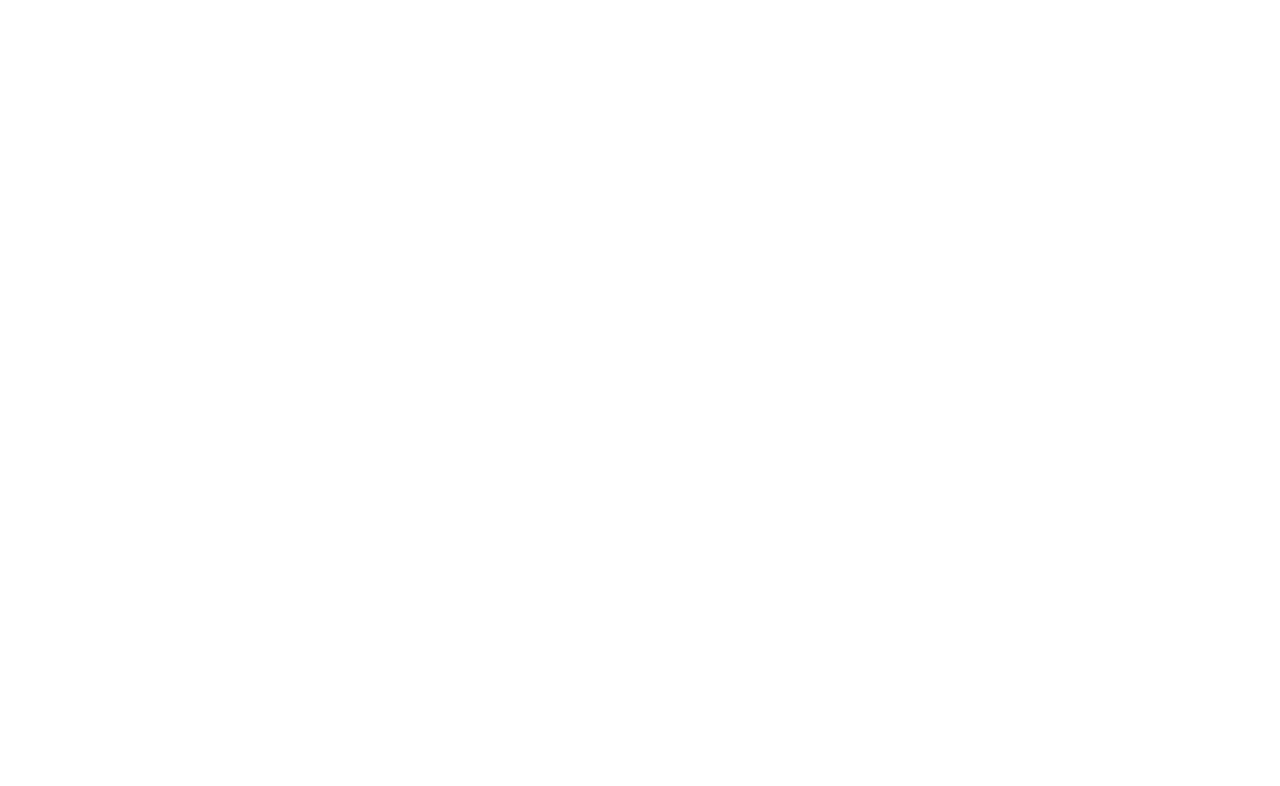
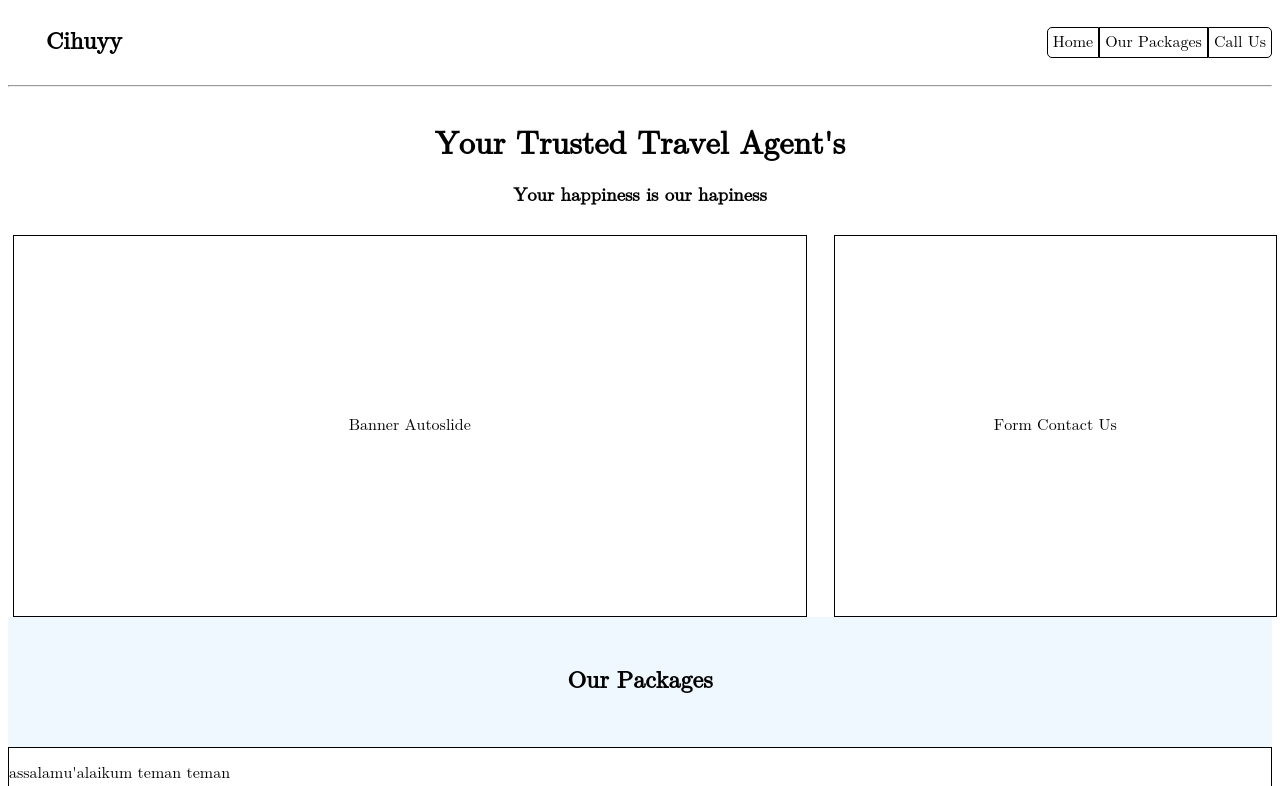
Before and after one commit to revou-fundamental-course/17-feb-25-NaufalFathinRamadhan, a plain HTML site: page index.html in a window 1280 px wide. Shown: the top 786 px of the page. Drawn offline with Linux system fonts and the light colour scheme.

Commit message:
layout50%

```diff
--- a/css/style.css
+++ b/css/style.css
@@ -1 +1,88 @@
 /* ini file css */
+body{
+    font-family: math;
+}
+
+.main-header{
+    display: flex;
+    justify-content: space-between;
+    align-items: center;
+}
+
+.main-header h2{
+    margin-left: 3%;
+}
+
+nav{
+    display: flex;
+}
+
+nav>a{
+   text-decoration: none;
+   border: 1px solid;
+   padding: 5px;
+   color: black;
+   border-radius: 5px;
+}
+
+.no-border-radius{
+    border-radius: 0px;
+}
+
+.no-border-radius-home{
+    border-top-left-radius: 5px;
+    border-top-right-radius: 0px;
+    border-bottom-left-radius: 5px;
+    border-bottom-right-radius: 0px;
+}
+
+.no-border-radius-call{
+    border-top-left-radius: 0px;
+    border-top-right-radius: 5px;
+    border-bottom-left-radius: 0px;
+    border-bottom-right-radius: 5px;
+}
+
+.header-content{
+    text-align: center;
+    height: 140px;
+    align-content: center;
+}
+
+.main_content{
+    display: flex;
+    padding-left: 5px;
+    padding-right: 5px;
+    width: 100%;
+    text-align: center;
+    gap: 27px ;
+}
+
+.main-container1{
+    border: 1px solid;
+    height: 380px;
+    width: 100%;
+    align-content: center;
+    padding-left: 175px;
+    padding-right: 175px;
+}
+
+.main-container2{
+    border: 1px solid;
+    text-align: center;
+    height: 380px;
+    width: 100%;
+    align-content: center;
+}
+
+.header-packages{
+    height: 130px;
+    text-align: center;
+    align-content: center;
+    background-color: aliceblue;
+}
+
+.our-packages-content{
+    border: 1px solid;
+    height: 900px;
+}
--- a/index.html
+++ b/index.html
@@ -9,10 +9,53 @@
 <body>
 
 <!-- header / navbar -->
-   <header></header>
+   <header class="main-header">
+    <h2>Cihuyy</h2>
+    <div class="navbar">
+        <nav>
+            <a href="" class="no-border-radius-home">Home</a>
+            <a href="#our-packages-section" class="no-border-radius">Our Packages</a>
+            <a href="" class="no-border-radius-call">Call Us</a>
+        </nav>
+    </div>
+
+   </header>
+
+<hr>
 
 <!-- content -->
-    <main></main>
+    <main>
+        <header class="header-content">
+            <h1>Your Trusted Travel Agent's</h1>
+
+            <h3>Your happiness is our hapiness</h3>
+        </header>
+
+        <section class="main_content">
+            <!-- banner autolide -->
+            <aside class="main-container1">
+                <p>Banner Autoslide</p>
+            </aside>
+            <!-- form contact us -->
+            <aside class="main-container2">
+                <p>Form Contact Us</p>
+            </aside>
+        </section>
+
+
+
+    <!-- our packages -->
+        <section id="our-packages-section">
+            <header class="header-packages">
+                <h2>Our Packages</h2>
+            </header>
+
+            <!-- content -->
+             <article class="our-packages-content">
+                <p>assalamu'alaikum teman teman</p>
+             </article>
+        </section>
+    </main>
 
 <!-- footer -->
     <footer>
```
